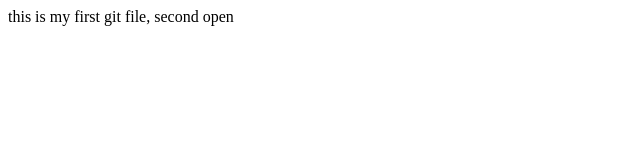
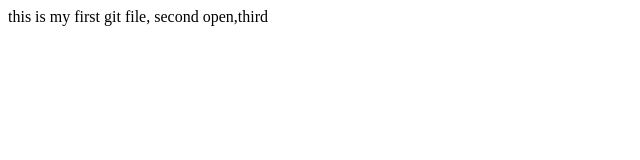
Before and after one commit to aishwarya836/githubtest, a plain HTML site: page index.html in a window 1280 px wide. Shown: the full height of the page, 0-640 px from the left. Drawn offline with Linux system fonts and the light colour scheme.

Commit message:
hello world commit

```diff
--- a/index.html
+++ b/index.html
@@ -1,5 +1,5 @@
 <html>
 <body>
-this is my first git file, second open
+this is my first git file, second open,third
 </body>
 </html>
```
Also changed, not shown: MicrosoftTeams-image (8).png (added).
